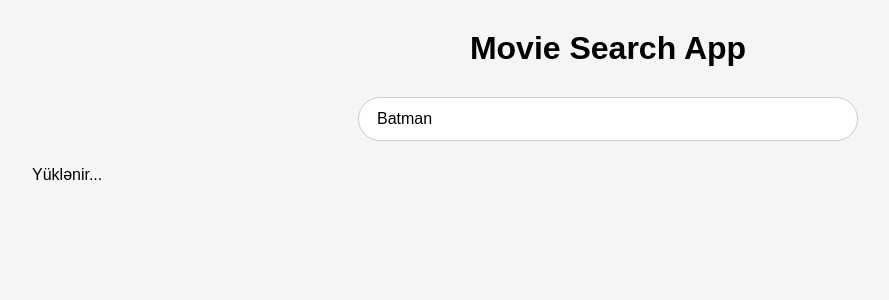
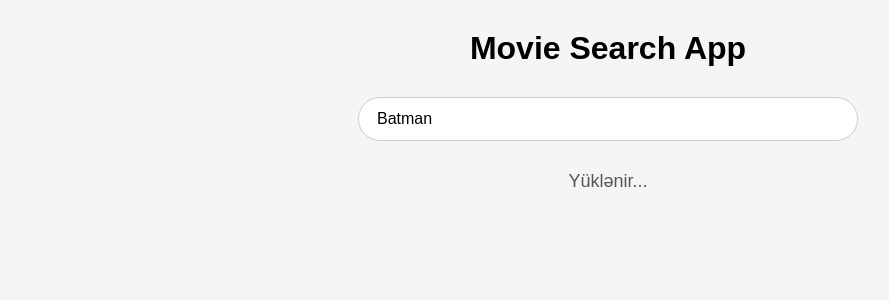
Before and after one commit to hesenovasonaa/Movie-search-app, a React (Vite) app: page / in a window 1280 px wide. Shown: the top 300 px of the page, without its empty margins (32-921 px from the left). Built offline with nearby package versions, Linux system fonts and the light colour scheme; no server answers.

Commit message:
Add loading, error and empty states

```diff
--- a/src/index.css
+++ b/src/index.css
@@ -54,3 +54,9 @@ h1 {
 .search-bar input:focus {
     border-color: #007bff;
 }
+.message{
+    text-align: center;
+    margin: 30px 0;
+    font-size: 18px;
+    color: #555;
+}
--- a/src/pages/Home.jsx
+++ b/src/pages/Home.jsx
@@ -25,7 +25,8 @@ function Home() {
             : debouncedSearch;
         const data = await searchMovies(query);
         if (data.Response === "True") {
-            setMovies(data.Search);
+            setMovies(data.Search || []);
+            setError("");
         } else {
             setMovies([]);
             setError(data.Error);
@@ -42,11 +43,20 @@ function Home() {
             search={search}
             setSearch={setSearch}
         />
-        {loading && <p>Yüklənir...</p>}
-        {error && <p>{error}</p>}
-        {!loading && !error && (
-            <ResultsList movies={movies} />
-)}
+        {loading && <p className="message">Yüklənir...</p>}
+        {!loading && error && (
+            <p className="message">
+                {error === "Too many results."
+                    ? "Zəhmət olmasa daha dəqiq axtarış sözü yazın."
+                    : "Heç bir film tapılmadı."}
+            </p>
+        )}
+        {!loading && !error && movies.length===0 && (
+            <p className="message">Heç bir film tapılmadı.</p>
+        )}
+        {!loading && !error && movies.length > 0 && (
+                <ResultsList movies={movies} />
+            )}
     </div>
     );
 }
```
